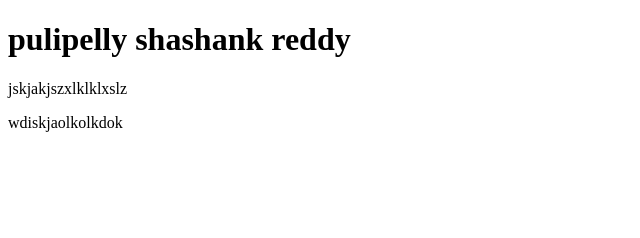
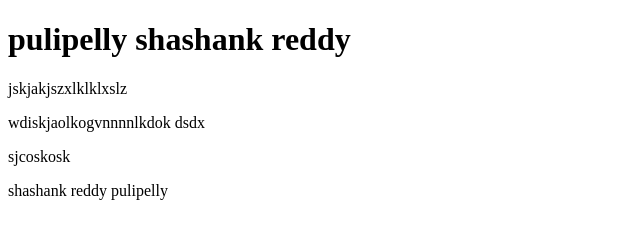
Before and after one commit to shashank-reddy-pulipelly/git-first, a website: page index.html in a window 1280 px wide. Shown: the whole page, without its empty margins (0-640 px from the left). Drawn offline with Linux system fonts and the light colour scheme.

Commit message:
fourth commit

```diff
--- a/index.html
+++ b/index.html
@@ -10,6 +10,8 @@
     pulipelly shashank reddy
   </h1>
   <p>jskjakjszxlklklxslz</p>
-  <p>wdiskjaolkolkdok</p>
+  <p>wdiskjaolkogvnnnnlkdok dsdx</p>
+  <p>sjcoskosk</p>
+  <p>shashank reddy pulipelly</p>
 </body>
 </html>
```
Also changed, not shown: package.json (added, +25 -0 lines), 1 other file.
